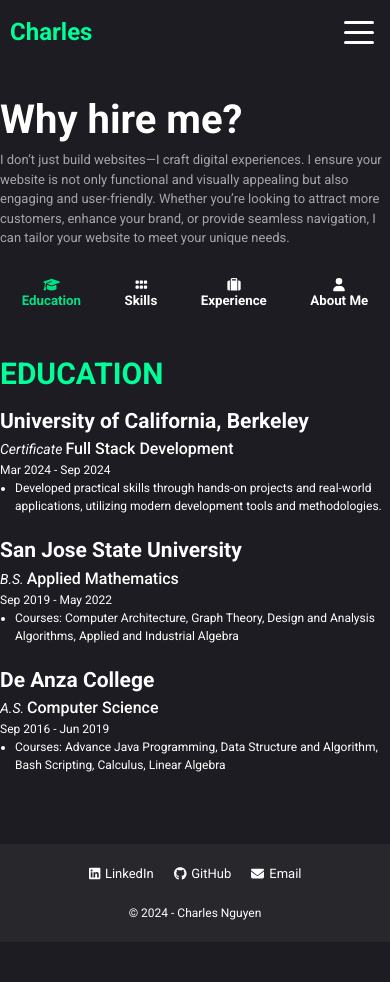
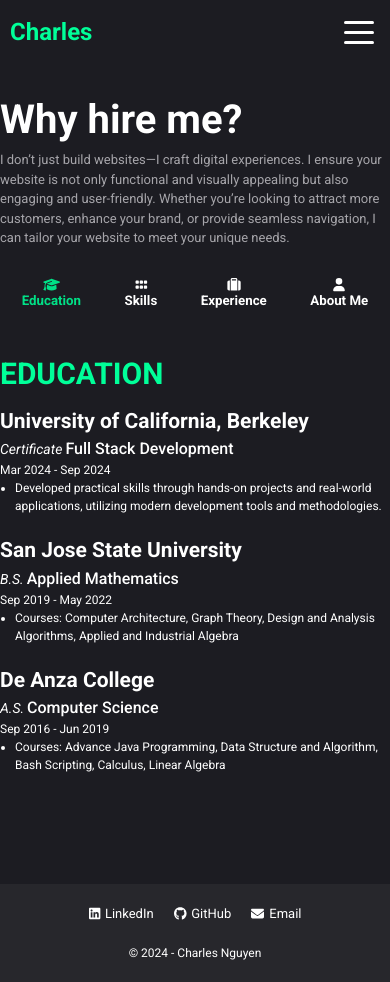
Before and after one commit to swe-thinhnguyen1701/myPortfolio, a React (Vite) app: page /resume in a window 390 px wide. Before the commit the page ends 942 px from the top, so only its background shows below. Built offline with nearby package versions, Linux system fonts and the light colour scheme.

Commit message:
update footer on mobile screen

```diff
--- a/src/components/AboutMe.jsx
+++ b/src/components/AboutMe.jsx
@@ -1,3 +1,4 @@
+/* eslint-disable react/no-unescaped-entities */
 import Name from "./Name";
 
 function AboutMe() {
--- a/src/index.css
+++ b/src/index.css
@@ -259,6 +259,7 @@ footer {
   gap: 20px;
   background-color: var(--box-background-clr);
   padding: 20px;
+  margin-top: 40px;
 }
 
 footer .list {
```
